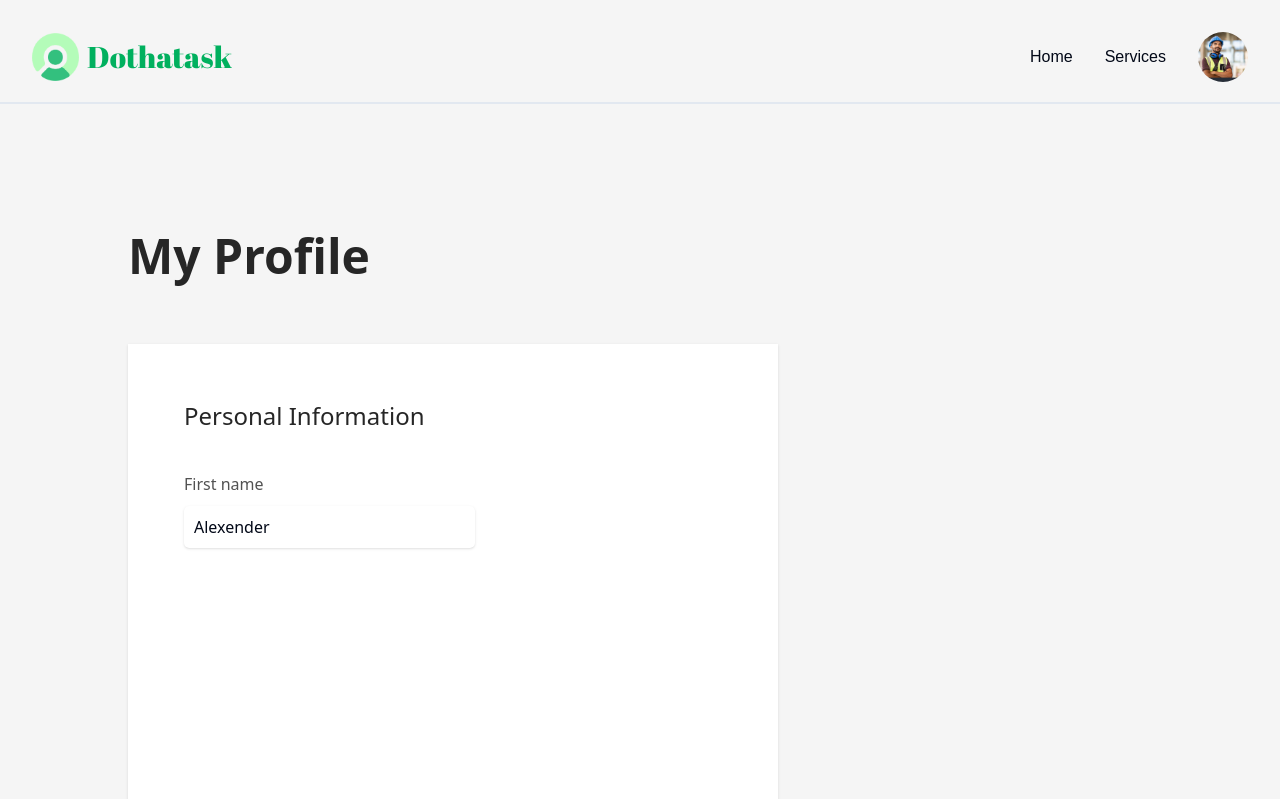
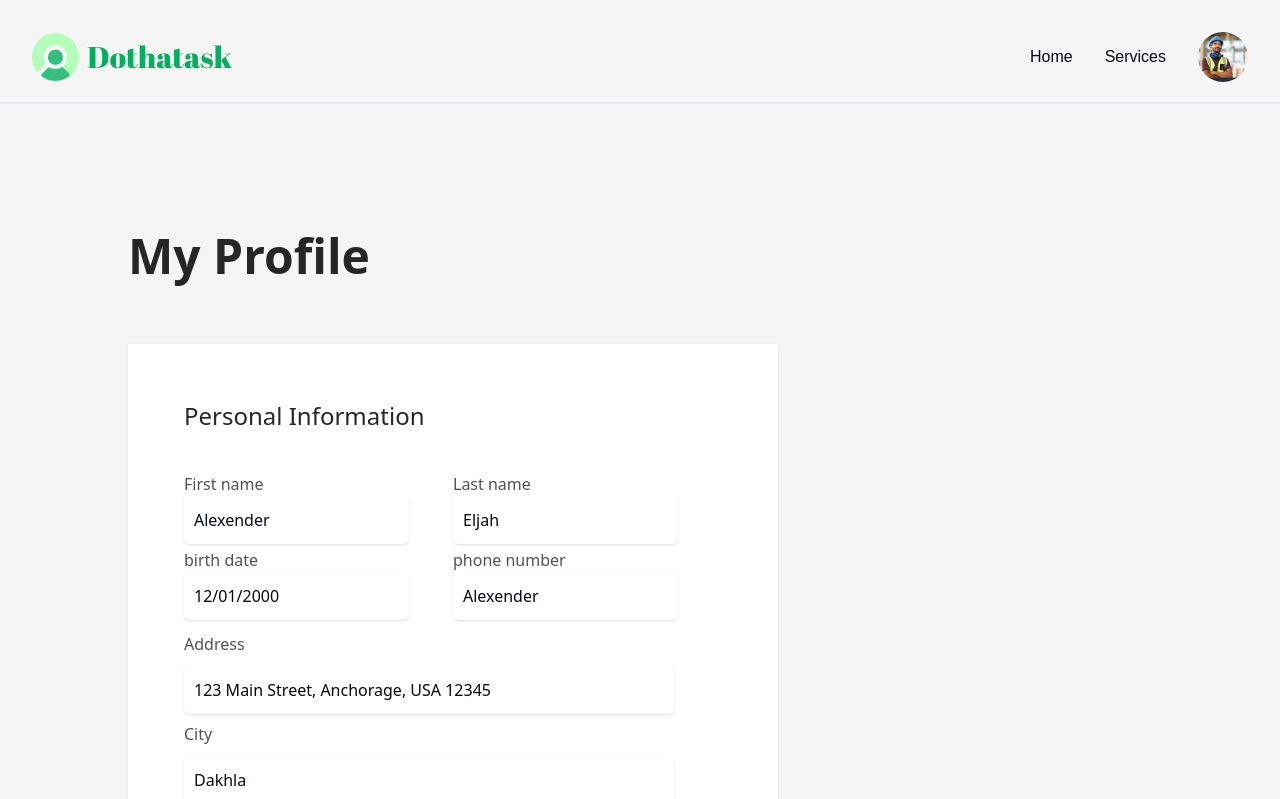
Before and after one commit to OthmanSALAHI/frontend-dothatask, a React (Vite) app: page /profile-setting in a window 1280 px wide. Shown: the top 799 px of the page. Built offline with nearby package versions, Linux system fonts and the light colour scheme.

Commit message:
Refactor Personalinfo component layout and input fields

```diff
--- a/src/components/settingProfile/Personalinfo.jsx
+++ b/src/components/settingProfile/Personalinfo.jsx
@@ -4,10 +4,35 @@ function Personalinfo() {
   return (
     <div className="w-[650px] h-[538px] p-14 bg-white shadow flex-col justify-start items-start gap-10">
         <div className="text-neutral-800 text-2xl font-medium mb-10">Personal Information</div>
-        <div className="w-[291px] h-[76px] flex-col justify-start items-start gap-2.5 inline-flex">
-            <div className="text-neutral-600 text-base font-normal ">First name</div>
-            <input type='text' value='Alexender' className="w-[291px] h-12 p-2.5 bg-white rounded-[5px] shadow justify-start items-center gap-[113px] inline-flex" />
+        <div className='grid grid-cols-2 gap-0 my-2'>
+          <div className="w-[291px] h-[76px] flex-col justify-start items-start gap-2.5">
+              <div className="text-neutral-600 text-base font-normal ">First name</div>
+              <input type='text' value='Alexender' className="w-[225px] h-12 p-2.5 bg-white rounded-[5px] shadow justify-start items-center gap-[113px] inline-flex" />
+          </div>
+          <div className="w-[291px] h-[76px] flex-col justify-start items-start gap-2.5">
+              <div className="text-neutral-600 text-base font-normal ">Last name</div>
+              <input type='text' value='Eljah' className="w-[225px] h-12 p-2.5 bg-white rounded-[5px] shadow justify-start items-center gap-[113px] inline-flex" />
+          </div>
+          <div className="w-[291px] h-[76px] flex-col justify-start items-start gap-2.5">
+              <div className="text-neutral-600 text-base font-normal ">birth date</div>
+              <input type='text' value='12/01/2000' className="w-[225px] h-12 p-2.5 bg-white rounded-[5px] shadow justify-start items-center gap-[113px] inline-flex" />
+          </div>
+          <div className="w-[291px] h-[76px] flex-col justify-start items-start gap-2.5">
+              <div className="text-neutral-600 text-base font-normal ">phone number</div>
+              <input type='text' value='Alexender' className="w-[225px] h-12 p-2.5 bg-white rounded-[5px] shadow justify-start items-center gap-[113px] inline-flex" />
+          </div>
         </div>
+        <div className='flex flex-col gap-2.5 my-2'>
+          <div className="text-neutral-600 text-base font-normal">Address</div>
+          <input type='text' value='123 Main Street, Anchorage, USA 12345' className="w-[490px] h-12 p-2.5 bg-white rounded-[5px] shadow justify-start items-center gap-[113px] inline-flex" />
+        </div>
+        <div className='flex flex-col gap-2.5 my-2'>
+          <div className="text-neutral-600 text-base font-normal">City</div>
+          <input type='text' value='Dakhla' className="w-[490px] h-12 p-2.5 bg-white rounded-[5px] shadow justify-start items-center gap-[113px] inline-flex" />
+        </div>
+        <button type='submit' className="w-[119px] h-[38px] my-5 p-2.5 bg-do_green hover:bg-do_hover_green rounded-[5px] justify-center items-center gap-2.5 inline-flex">
+          <div className="text-white text-base font-medium ">Save changes</div>
+      </button>
     </div>
   )
 }
```
